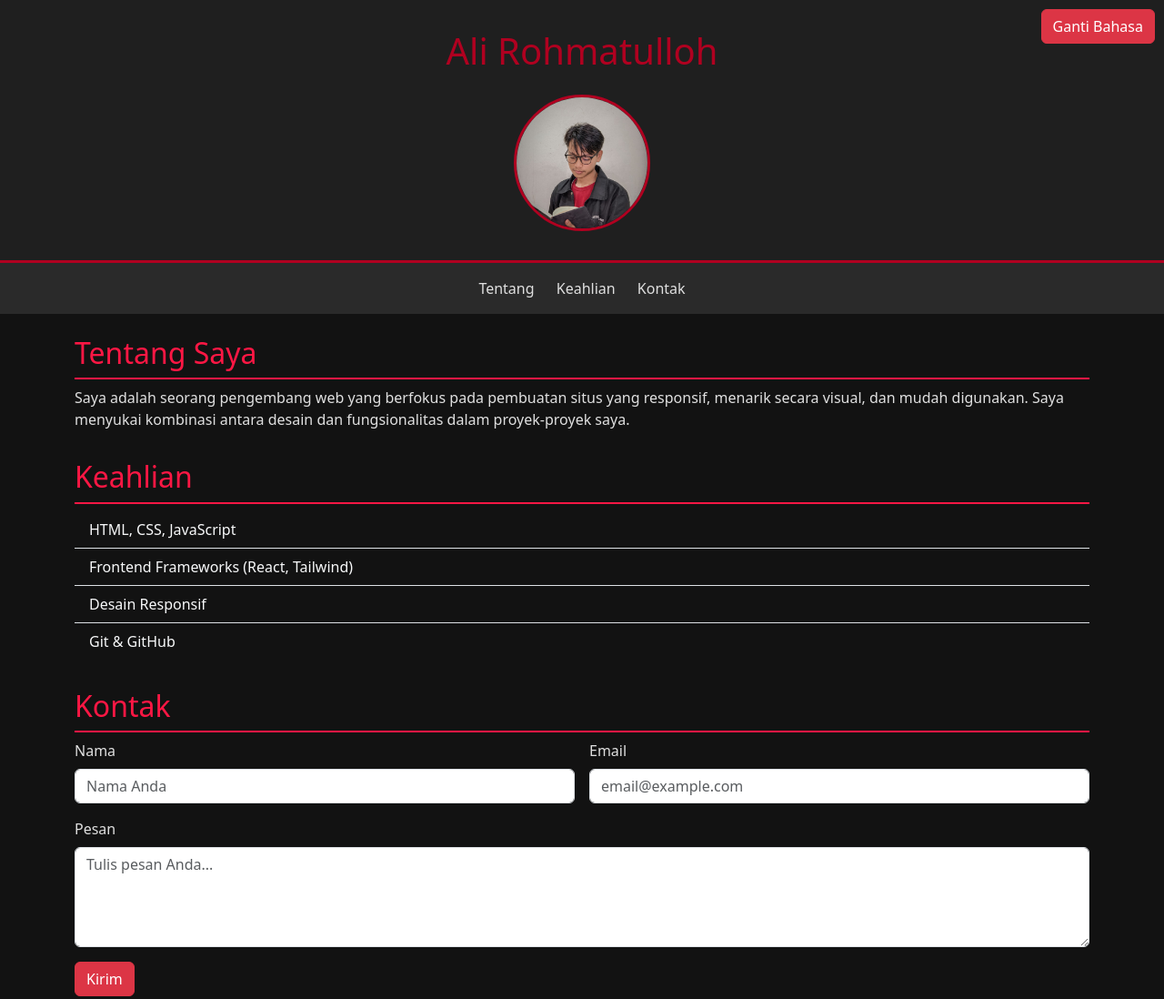
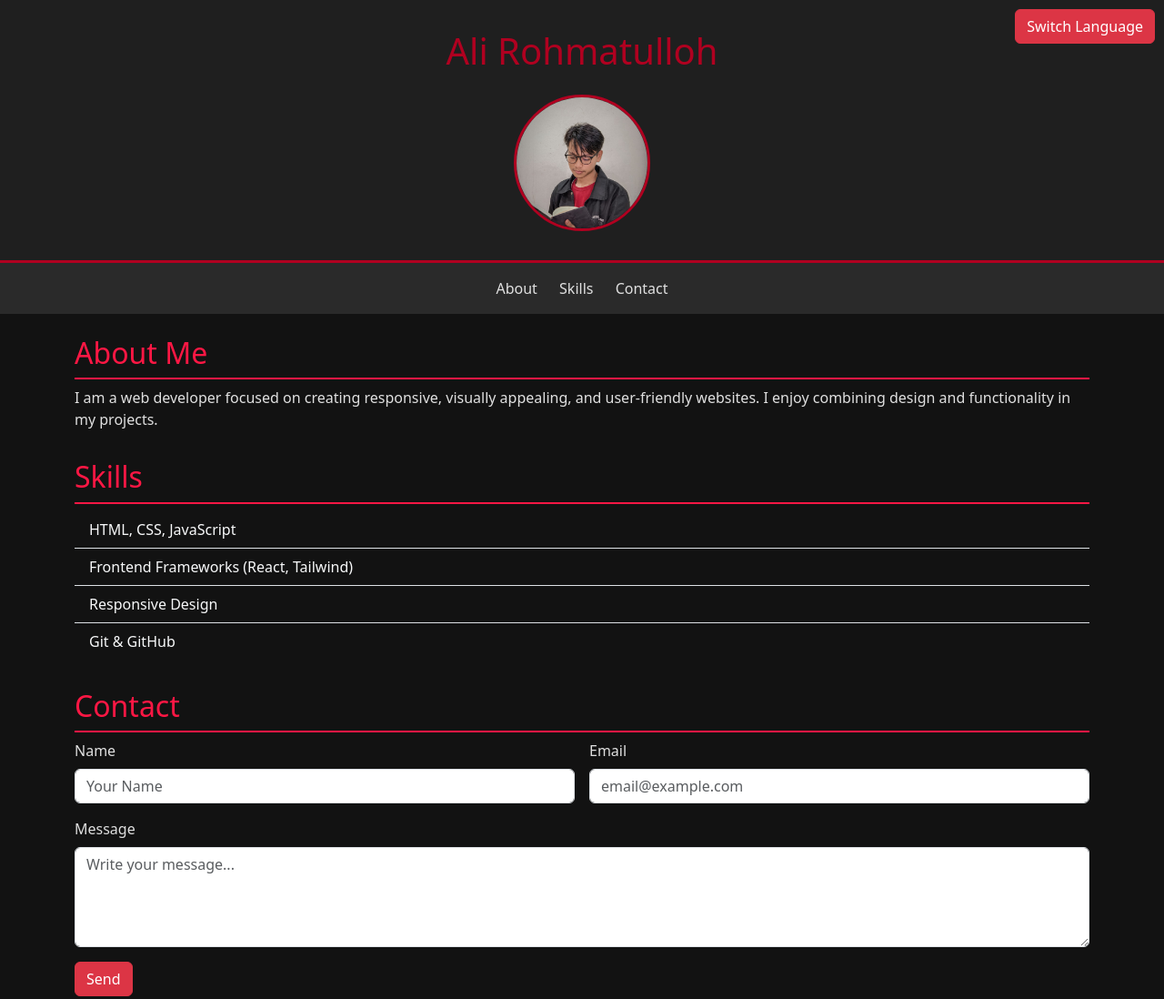
Before and after one commit to Lione3/WebPortofolio, a plain HTML site: page index.html in a window 1280 px wide. Shown: the whole page at 91% size. Drawn offline with nearby package versions, Linux system fonts and the light colour scheme.

Commit message:
Update index.html

```diff
--- a/index.html
+++ b/index.html
@@ -123,11 +123,14 @@
 
     <script src="https://cdn.jsdelivr.net/npm/bootstrap@5.3.0/dist/js/bootstrap.bundle.min.js"></script>
     <script>
-        let isIndo = true;
+        let isIndo = navigator.language.startsWith('id');
 
         function switchLanguage() {
             isIndo = !isIndo;
+            applyLanguage();
+        }
 
+        function applyLanguage() {
             document.getElementById('lang-button').innerText = isIndo ? 'Ganti Bahasa' : 'Switch Language';
             document.getElementById('nav-about').innerText = isIndo ? 'Tentang' : 'About';
             document.getElementById('nav-skills').innerText = isIndo ? 'Keahlian' : 'Skills';
@@ -155,6 +158,9 @@
             document.querySelector("button[type='submit']").innerText = isIndo ? 'Kirim' : 'Send';
         }
 
+        // Set initial language based on device
+        applyLanguage();
+
         // Zoom image on click
         const profileImg = document.getElementById('profileImg');
         profileImg.addEventListener('click', function() {
```
